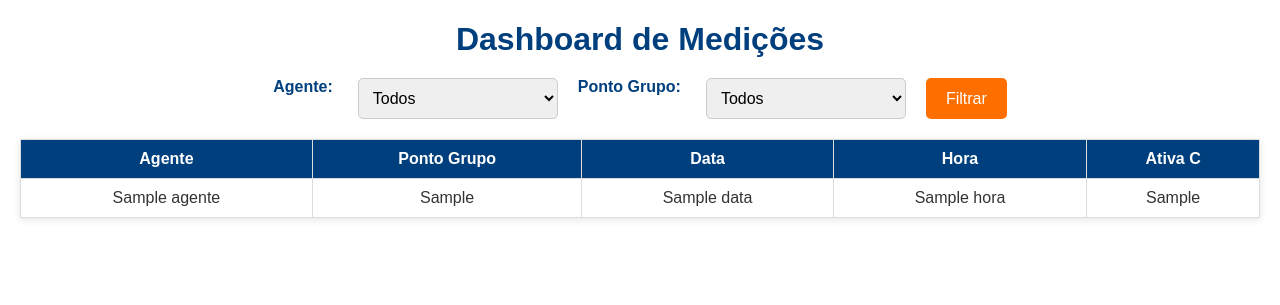
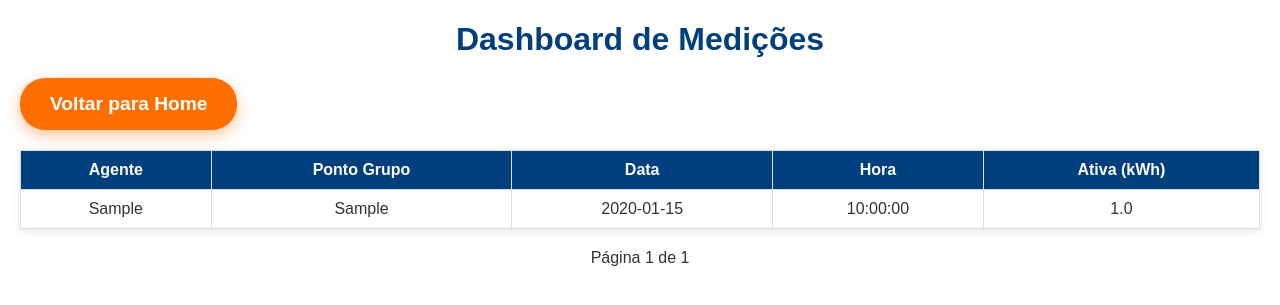
Before and after one commit to jvjun/ProjetoFlask, a Flask app: template templates/medicoes_dashboard.html in a window 1280 px wide. Shown: the top 305 px of the page. Run offline with Flask 3, Linux system fonts and the light colour scheme; tables that the repository leaves empty hold one stand-in row (values such as "Sample post"); the template is opened without the code that fills it: values that come from a table or form of the project are taken from there, most other values are stand-ins (such as "Sample title", 1, 10 or a date in 2020).

Commit message:
sincronizacao do mysql com a pagina medicoes_dashboard

```diff
--- a/app.py
+++ b/app.py
@@ -1,26 +1,72 @@
-from flask import Flask, render_template
+from flask import Flask, render_template, jsonify, request
+from flask_sqlalchemy import SQLAlchemy
 
+# Configuração da aplicação Flask
 app = Flask(__name__)
 
+# Configuração do banco de dados
+app.config['SQLALCHEMY_DATABASE_URI'] = 'mysql+pymysql://root:*Back1245@127.0.0.1:3306/medicao'
+app.config['SQLALCHEMY_TRACK_MODIFICATIONS'] = False
+
+# Inicializar o SQLAlchemy
+db = SQLAlchemy(app)
+
+# Modelo da tabela 'medicao'
+class Medicao(db.Model):
+    __tablename__ = 'medicao'
+
+    id = db.Column(db.Integer, primary_key=True)
+    agente = db.Column(db.String(100), nullable=False)
+    ponto_grupo = db.Column(db.String(100), nullable=False)
+    data = db.Column(db.Date, nullable=False)
+    hora = db.Column(db.Time, nullable=False)
+    ativa_c = db.Column(db.Float, nullable=False)
+    qualidade = db.Column(db.String(50), nullable=False)
+    origem = db.Column(db.String(50), nullable=False)
+    timestamp = db.Column(db.DateTime, default=db.func.now(), onupdate=db.func.now())
+
+# Rota inicial para renderizar a página Home
 @app.route('/')
 def home():
-    return render_template('home.html')
+    return render_template('home.html')  # Renderiza o arquivo home.html
 
-@app.route('/medicoes')
+# Rota para a página Medições
+@app.route('/medicoes_dashboard')
 def medicoes_dashboard():
-    # Dados fictícios para exibição no template
-    agentes = ['Agente A', 'Agente B']
-    pontos_grupo = ['Ponto 1', 'Ponto 2']
-    medições = [
-        {'agente': 'Agente A', 'ponto_grupo': 'Ponto 1', 'data': '2025-01-01', 'hora': '10:00', 'ativa_c': 123.45},
-        {'agente': 'Agente B', 'ponto_grupo': 'Ponto 2', 'data': '2025-01-01', 'hora': '11:00', 'ativa_c': 678.90},
-    ]
+    # Obtendo o número da página a partir dos parâmetros da URL
+    page = request.args.get('page', 1, type=int)  # Página padrão é 1
+    per_page = 50  # Quantidade de registros por página
+
+    # Consulta ao banco com paginação
+    paginacao = Medicao.query.paginate(page=page, per_page=per_page)
+
     return render_template(
         'medicoes_dashboard.html',
-        agentes=agentes,
-        pontos_grupo=pontos_grupo,
-        medições=medições
+        medicoes=paginacao.items,  # Registros da página atual
+        page=page,  # Página atual
+        total_pages=paginacao.pages  # Total de páginas
     )
 
+# API para listar medições (opcional)
+@app.route('/api/medicoes', methods=['GET'])
+def listar_medicoes_api():
+    medicoes = Medicao.query.all()
+    resultado = [
+        {
+            "id": medicao.id,
+            "agente": medicao.agente,
+            "ponto_grupo": medicao.ponto_grupo,
+            "data": medicao.data.strftime('%Y-%m-%d'),
+            "hora": medicao.hora.strftime('%H:%M:%S'),
+            "ativa_c": medicao.ativa_c,
+            "qualidade": medicao.qualidade,
+            "origem": medicao.origem,
+            "timestamp": medicao.timestamp.strftime('%Y-%m-%d %H:%M:%S'),
+        }
+        for medicao in medicoes
+    ]
+    return jsonify(resultado), 200
+
+# Inicializar o servidor Flask
 if __name__ == '__main__':
     app.run(debug=True)
--- /dev/null
+++ b/config.py
@@ -0,0 +1,5 @@
+import os
+
+class Config:
+    SQLALCHEMY_DATABASE_URI = 'mysql+pymysql://root:*Back1245@127.0.0.1:3306/medicao'
+    SQLALCHEMY_TRACK_MODIFICATIONS = False
--- a/static/css/dashboard.css
+++ b/static/css/dashboard.css
@@ -121,3 +121,17 @@ table tr:hover {
 * {
     box-sizing: border-box;
 }
+
+
+a {
+    display: inline-block;
+    padding: 15px 30px;
+    font-size: 1.2rem;
+    font-weight: bold;
+    text-decoration: none;
+    color: white;
+    background: #ff6f00; /* Laranja da marca */
+    border-radius: 25px;
+    box-shadow: 0 5px 15px rgba(255, 111, 0, 0.4);
+    transition: all 0.3s ease;
+}
--- a/templates/home.html
+++ b/templates/home.html
@@ -7,7 +7,7 @@
 <body>
     <div class="container">
         <h1>Bem-vindo ao Vizualizador de Medições</h1>
-        <a href="/medicoes">Ir para Lista de Medições</a>
+        <a href="/medicoes_dashboard">Ir para Lista de Medições</a>
     </div>
     <footer>
         <p> Desenvolvido por <a href="https://neogier.com.br/" target="_blank">Neogier</a></p>
--- a/templates/medicoes_dashboard.html
+++ b/templates/medicoes_dashboard.html
@@ -1,41 +1,26 @@
 <!DOCTYPE html>
-<html>
+<html lang="en">
 <head>
-    <link rel="stylesheet" type="text/css" href="/static/css/dashboard.css">
-    <script src="https://cdn.jsdelivr.net/npm/chart.js"></script>
-    <title>Dashboard de Medições</title>
+    <meta charset="UTF-8">
+    <meta name="viewport" content="width=device-width, initial-scale=1.0">
+    <title>Medições</title>
+    <link rel="stylesheet" href="{{ url_for('static', filename='css/dashboard.css') }}">
 </head>
 <body>
     <h1>Dashboard de Medições</h1>
-    <form method="get" id="formulario-filtro" class="filter-form">
-        <label for="agente">Agente:</label>
-        <select name="agente" id="agente">
-            <option value="">Todos</option>
-            {% for agente in agentes %}
-            <option value="{{ agente }}">{{ agente }}</option>
-            {% endfor %}
-        </select>
-        <label for="ponto_grupo">Ponto Grupo:</label>
-        <select name="ponto_grupo" id="ponto_grupo">
-            <option value="">Todos</option>
-            {% for ponto in pontos_grupo %}
-            <option value="{{ ponto }}">{{ ponto }}</option>
-            {% endfor %}
-        </select>
-        <button type="submit">Filtrar</button>
-    </form>
-    <table>
+    <a href="/">Voltar para Home</a>
+    <table border="1">
         <thead>
             <tr>
                 <th>Agente</th>
                 <th>Ponto Grupo</th>
                 <th>Data</th>
                 <th>Hora</th>
-                <th>Ativa C</th>
+                <th>Ativa (kWh)</th>
             </tr>
         </thead>
         <tbody>
-            {% for medicao in medições %}
+            {% for medicao in medicoes %}
             <tr>
                 <td>{{ medicao.agente }}</td>
                 <td>{{ medicao.ponto_grupo }}</td>
@@ -46,5 +31,20 @@
             {% endfor %}
         </tbody>
     </table>
+
+    <!-- Paginação -->
+    <div class="pagination">
+        {% if page > 1 %}
+            <a href="{{ url_for('medicoes_dashboard', page=1) }}">Primeira</a>
+            <a href="{{ url_for('medicoes_dashboard', page=page-1) }}">Anterior</a>
+        {% endif %}
+
+        <span>Página {{ page }} de {{ total_pages }}</span>
+
+        {% if page < total_pages %}
+            <a href="{{ url_for('medicoes_dashboard', page=page+1) }}">Próxima</a>
+            <a href="{{ url_for('medicoes_dashboard', page=total_pages) }}">Última</a>
+        {% endif %}
+    </div>
 </body>
 </html>
```
